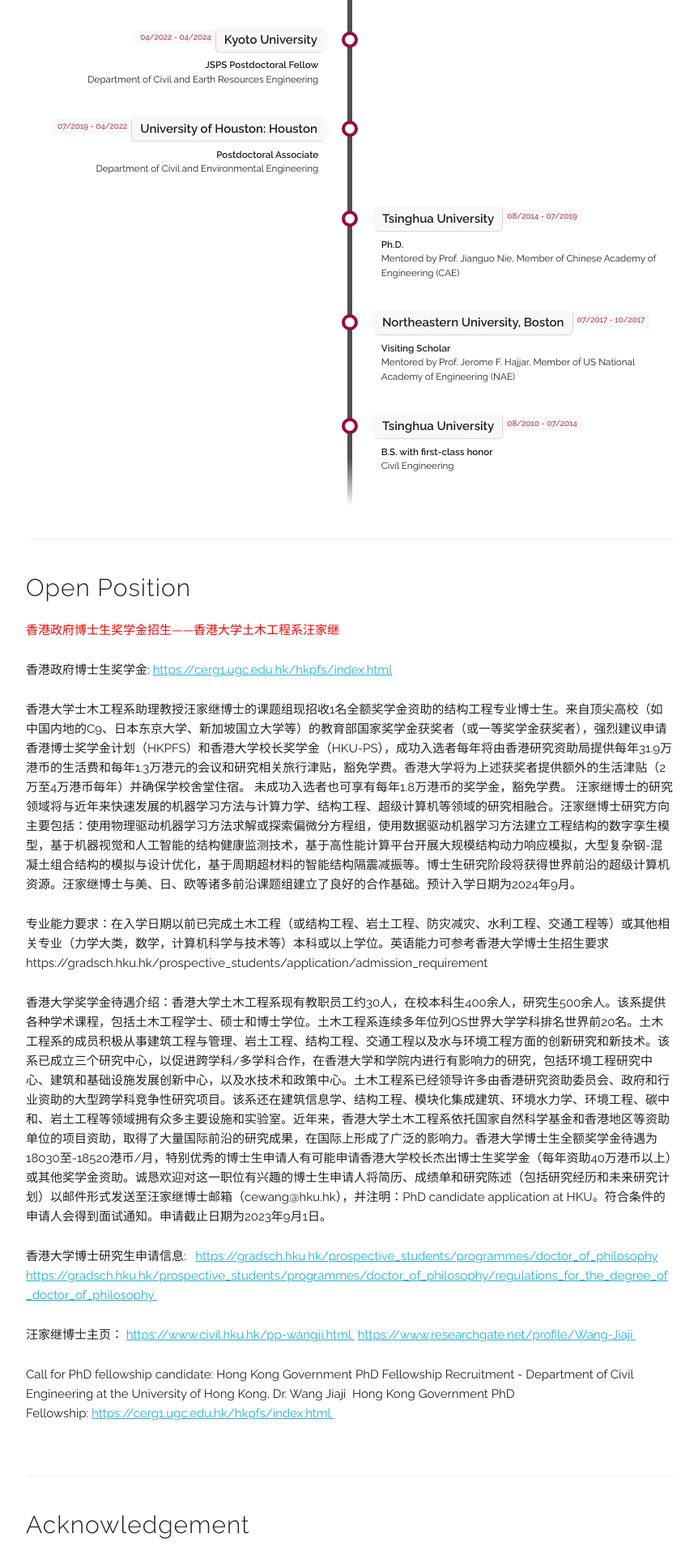
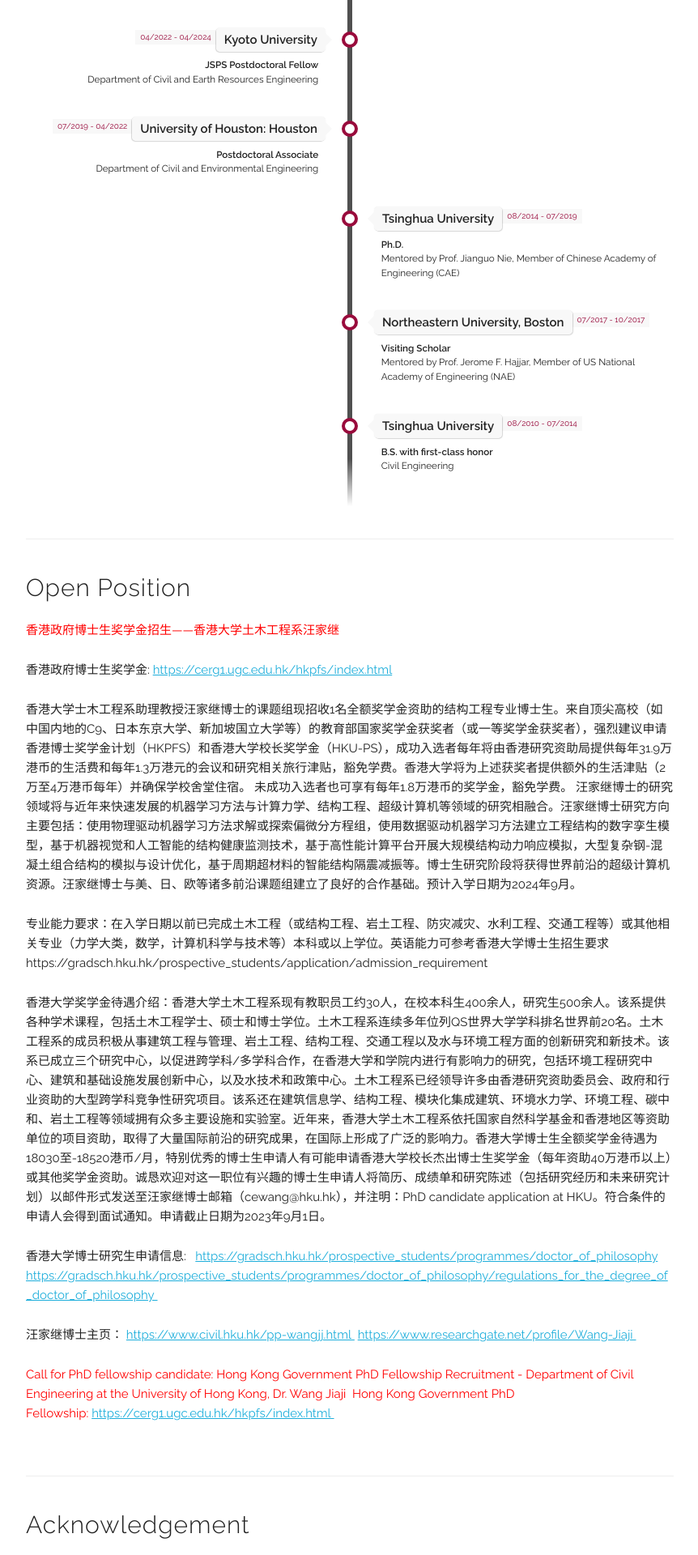
Before and after one commit to wangjiajiTHU/jiajiwang.github.io, a Jekyll site: the page built from index.html, in a window 1280 px wide. Shown: the part 4480-6400 px from the top of the page at 81% size, without its empty margins (208-1070 px from the left). Built offline with Jekyll 4.4.1, drawn with Linux system fonts in a browser that asks for light colours; some web fonts are replaced.

Commit message:
Update index.html

```diff
--- a/index.html
+++ b/index.html
@@ -233,8 +233,8 @@
 <a href={{https://www.civil.hku.hk/pp-wangjj.html }} target="_blank">https://www.civil.hku.hk/pp-wangjj.html </a>
 <a href={{https://www.researchgate.net/profile/Wang-Jiaji }} target="_blank">https://www.researchgate.net/profile/Wang-Jiaji </a>
 
- <p> Call for PhD fellowship candidate: Hong Kong Government PhD Fellowship Recruitment - Department of Civil Engineering at the University of Hong Kong, Dr. Wang Jiaji
-Hong Kong Government PhD Fellowship: <a href={{https://cerg1.ugc.edu.hk/hkpfs/index.html }} target="_blank">https://cerg1.ugc.edu.hk/hkpfs/index.html </a>
+ <p> <font color="red">Call for PhD fellowship candidate: Hong Kong Government PhD Fellowship Recruitment - Department of Civil Engineering at the University of Hong Kong, Dr. Wang Jiaji
+Hong Kong Government PhD Fellowship:</font> <a href={{https://cerg1.ugc.edu.hk/hkpfs/index.html }} target="_blank">https://cerg1.ugc.edu.hk/hkpfs/index.html </a>
 </div>
 
 <div class="docs-section" id="template">
```
